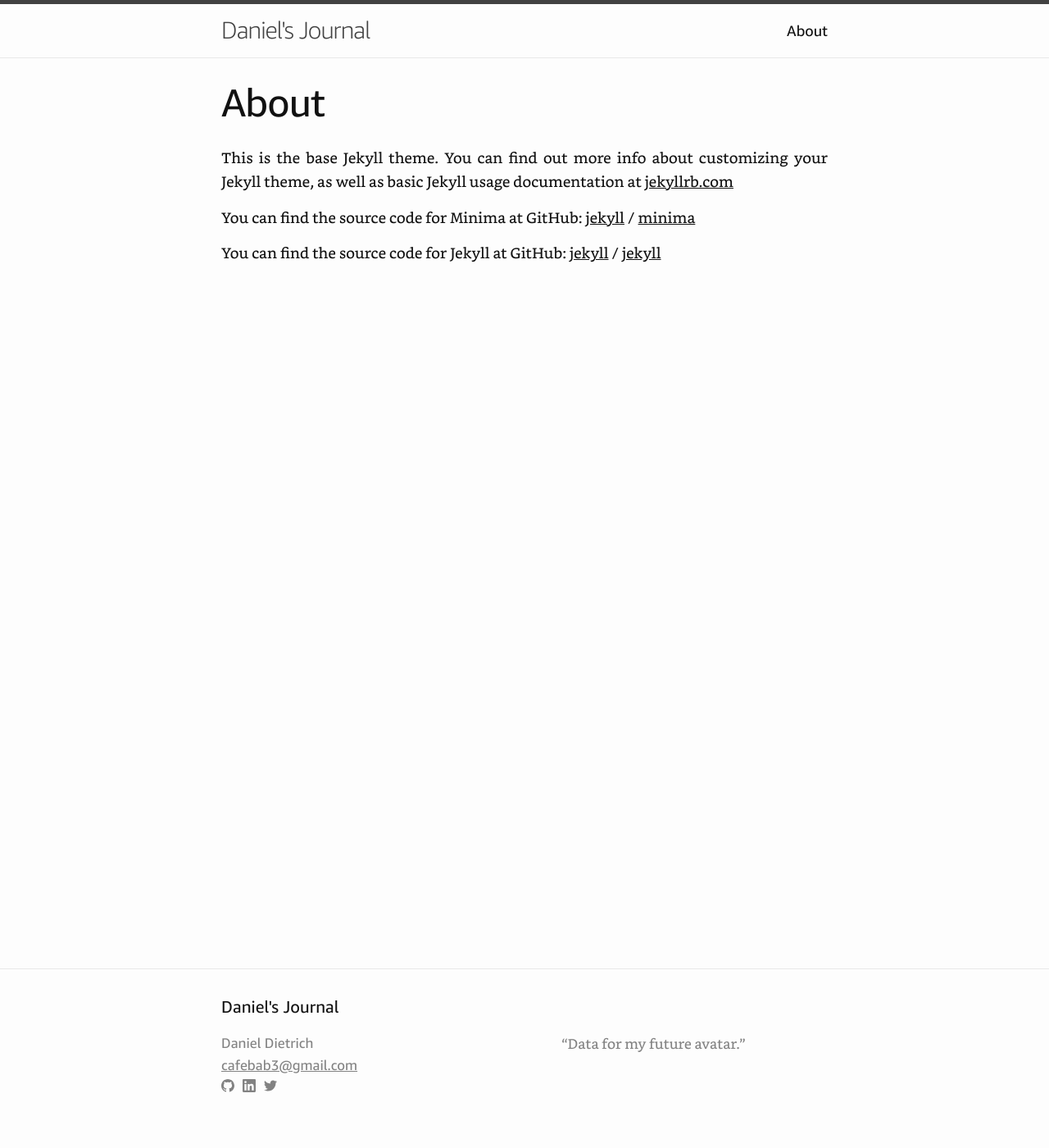
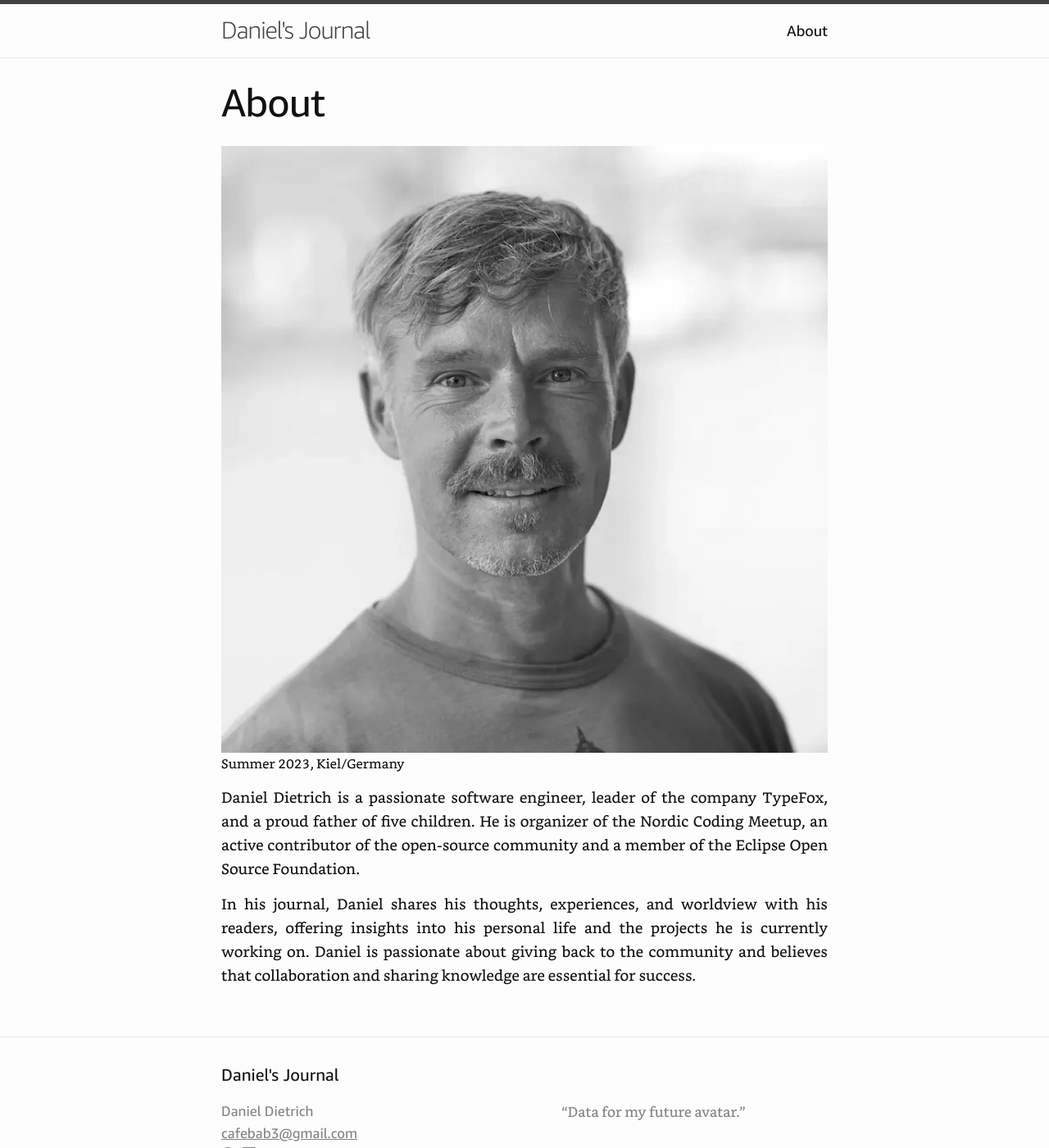
Before and after one commit to danieldietrich/journal, a Jekyll site: the page built from about.md, in a window 1280 px wide and 1400 px high. Shown: the whole window at 82% size. Built offline with Jekyll 4.4.1, drawn with Linux system fonts in a browser that asks for light colours.

Commit message:
Added About page

```diff
--- a/about.md
+++ b/about.md
@@ -4,14 +4,11 @@ title: About
 permalink: /about/
 ---
 
-This is the base Jekyll theme. You can find out more info about customizing your Jekyll theme, as well as basic Jekyll usage documentation at [jekyllrb.com](https://jekyllrb.com/)
+<figure>
+  <img src="/assets/img/daniel.webp" width="100%">
+  <figcaption>Summer 2023, Kiel/Germany</figcaption>
+</figure>
 
-You can find the source code for Minima at GitHub:
-[jekyll][jekyll-organization] /
-[minima](https://github.com/jekyll/minima)
+Daniel Dietrich is a passionate software engineer, leader of the company TypeFox, and a proud father of five children. He is organizer of the Nordic Coding Meetup, an active contributor of the open-source community and a member of the Eclipse Open Source Foundation.
 
-You can find the source code for Jekyll at GitHub:
-[jekyll][jekyll-organization] /
-[jekyll](https://github.com/jekyll/jekyll)
-
-[jekyll-organization]: https://github.com/jekyll
+In his journal, Daniel shares his thoughts, experiences, and worldview with his readers, offering insights into his personal life and the projects he is currently working on. Daniel is passionate about giving back to the community and believes that collaboration and sharing knowledge are essential for success.
```
Also changed, not shown: assets/img/daniel.webp (added).
